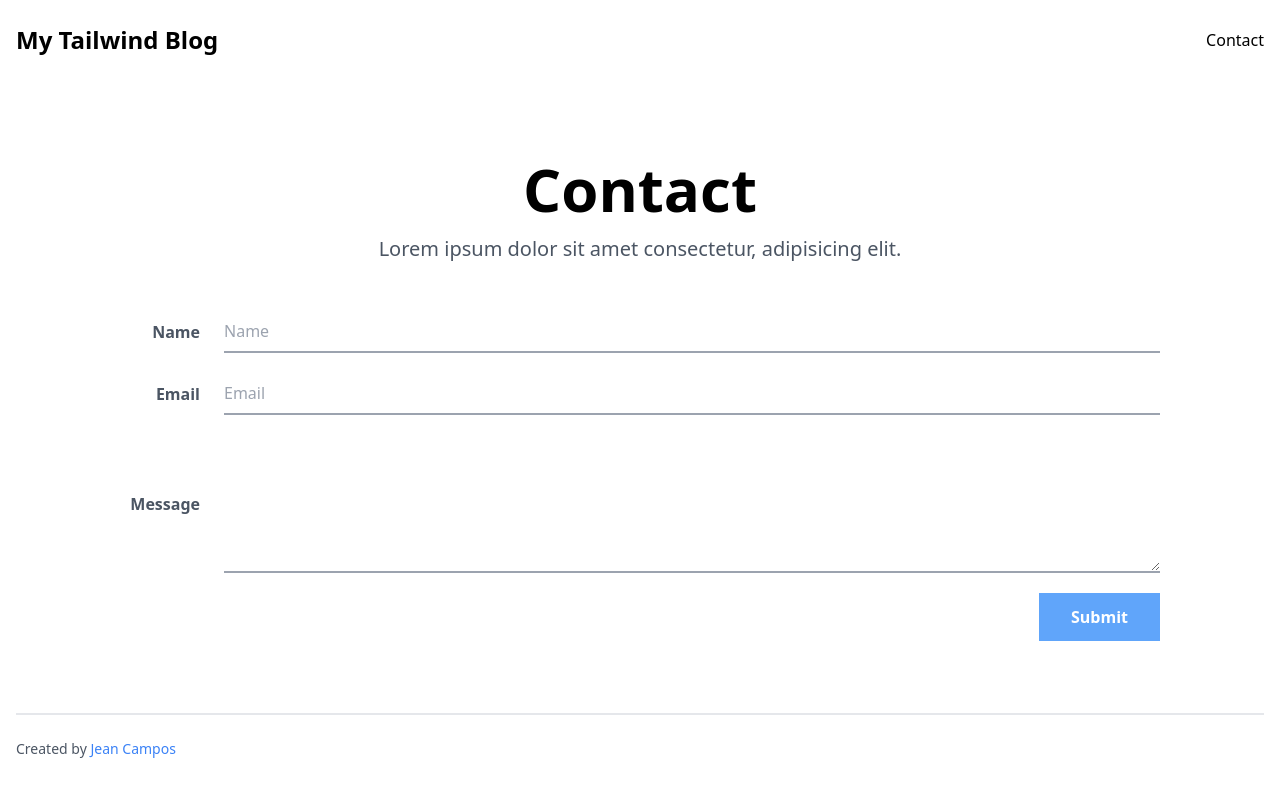
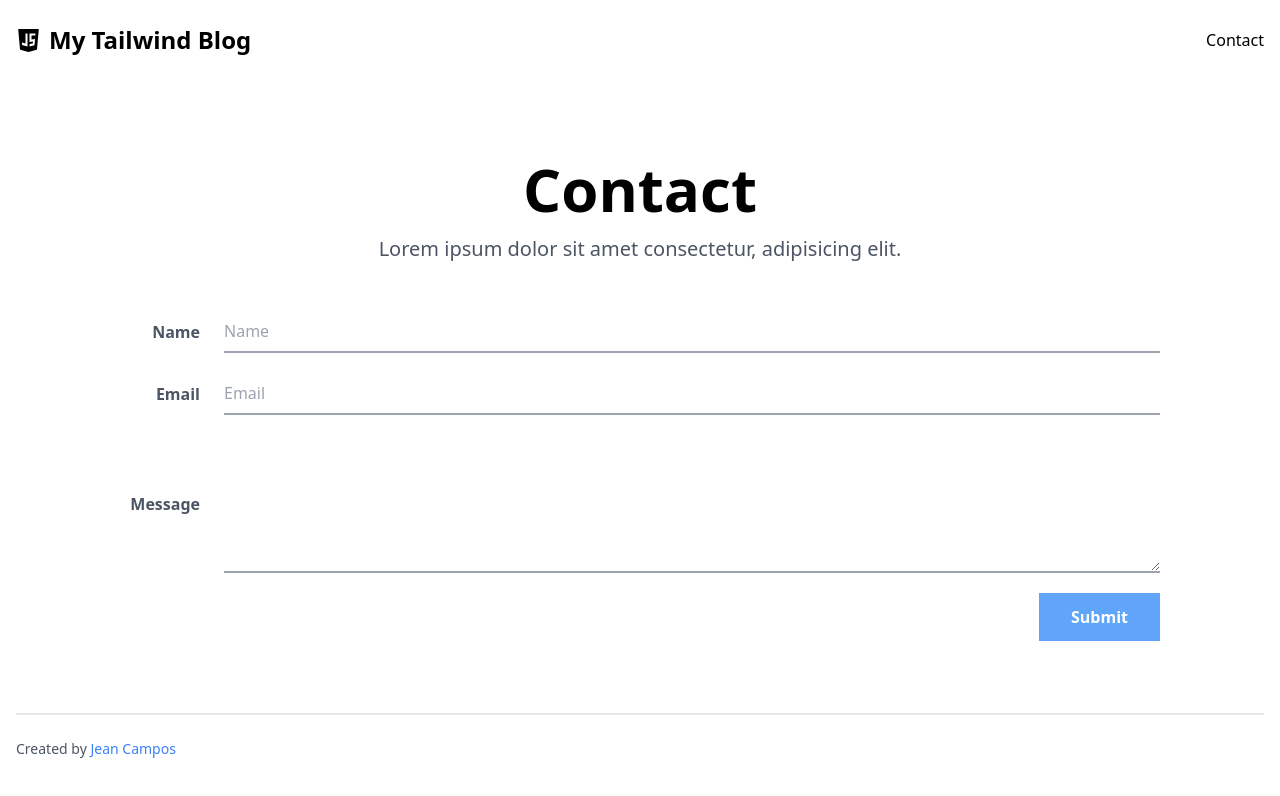
Before and after one commit to jeanffc/tailwind-blog, a website: page src/pages/contact.html in a window 1280 px wide. Drawn offline with Linux system fonts and the light colour scheme.

Commit message:
feat: create logo

```diff
--- a/src/pages/contact.html
+++ b/src/pages/contact.html
@@ -16,7 +16,17 @@
     <header class="flex bg-white items-center justify-between py-6">
       <div class="hidden md:block">
         <a class="flex items-center hover:opacity-70" href="./index.html">
-          <h2 class="text-2xl font-sans font-semibold">My Tailwind Blog</h2>
+          <div class="mr-2">
+            <svg xmlns="http://www.w3.org/2000/svg" x="0px" y="0px" width="25" height="25" viewBox="0 0 50 50"
+              style=" fill:#undefined;">
+              <path
+                d="M45.274,2.325C45.084,2.118,44.817,2,44.536,2H5.464C5.183,2,4.916,2.118,4.726,2.325S4.443,2.81,4.468,3.089l3.52,39.427 c0.037,0.412,0.324,0.759,0.722,0.873l16.01,4.573C24.809,47.987,24.902,48,24.994,48s0.185-0.013,0.274-0.038l16.024-4.573 c0.398-0.114,0.685-0.461,0.722-0.873l3.518-39.427C45.557,2.81,45.463,2.532,45.274,2.325z M12,29.004l7,1.942V11h4v26l-11-3.051 V29.004z M38.054,22L37,34.25L27,37v-4.601l6.75-1.855l0.25-3.75L27,28V11h12l-0.345,4H31v8L38.054,22z">
+              </path>
+            </svg>
+          </div>
+          <div>
+            <h2 class="text-2xl font-sans font-semibold">My Tailwind Blog</h2>
+          </div>
         </a>
       </div>
       <div>
```
Also changed, not shown: src/pages/index.html (+11 -1 lines), src/pages/post-1.html (+11 -1 lines), src/pages/post-2.html (+11 -1 lines), src/styles/output.css.
